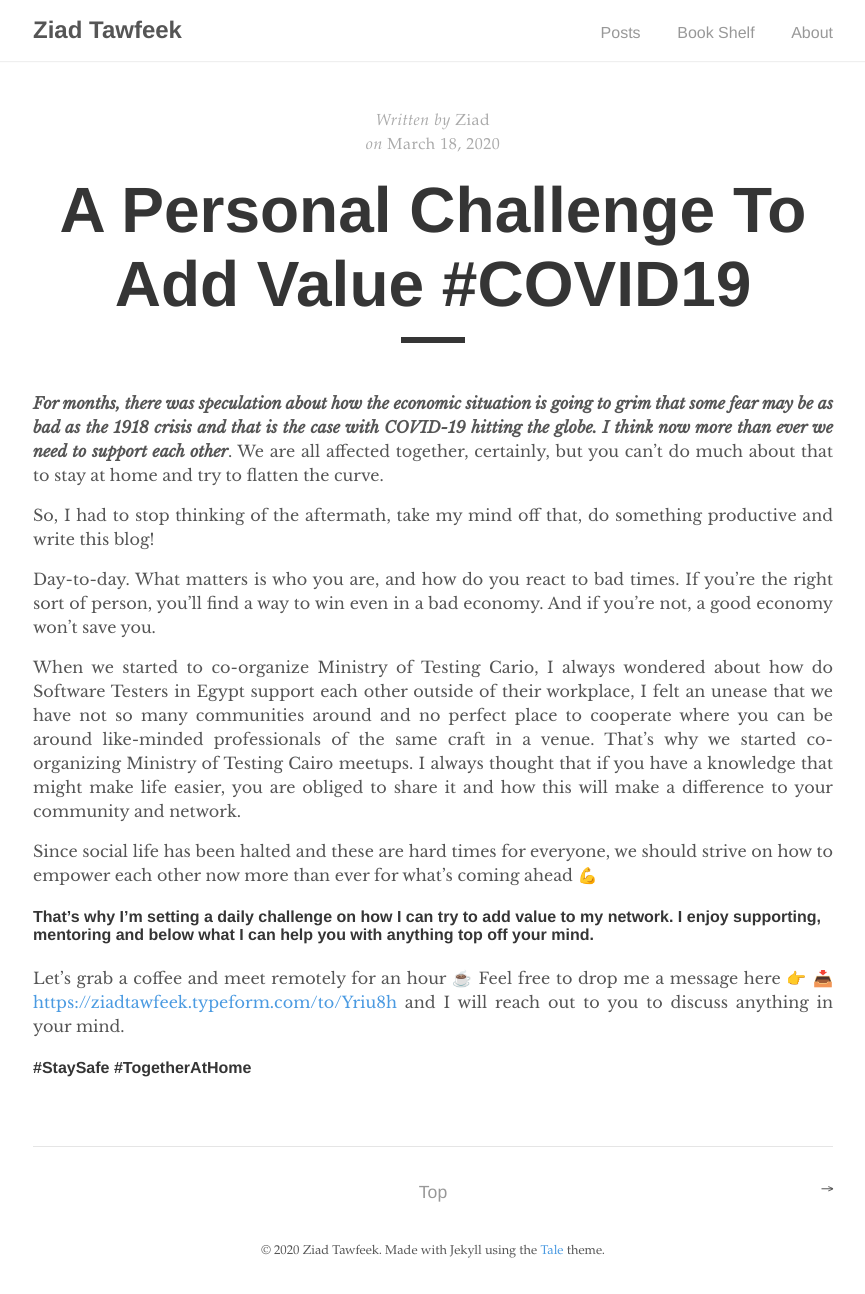
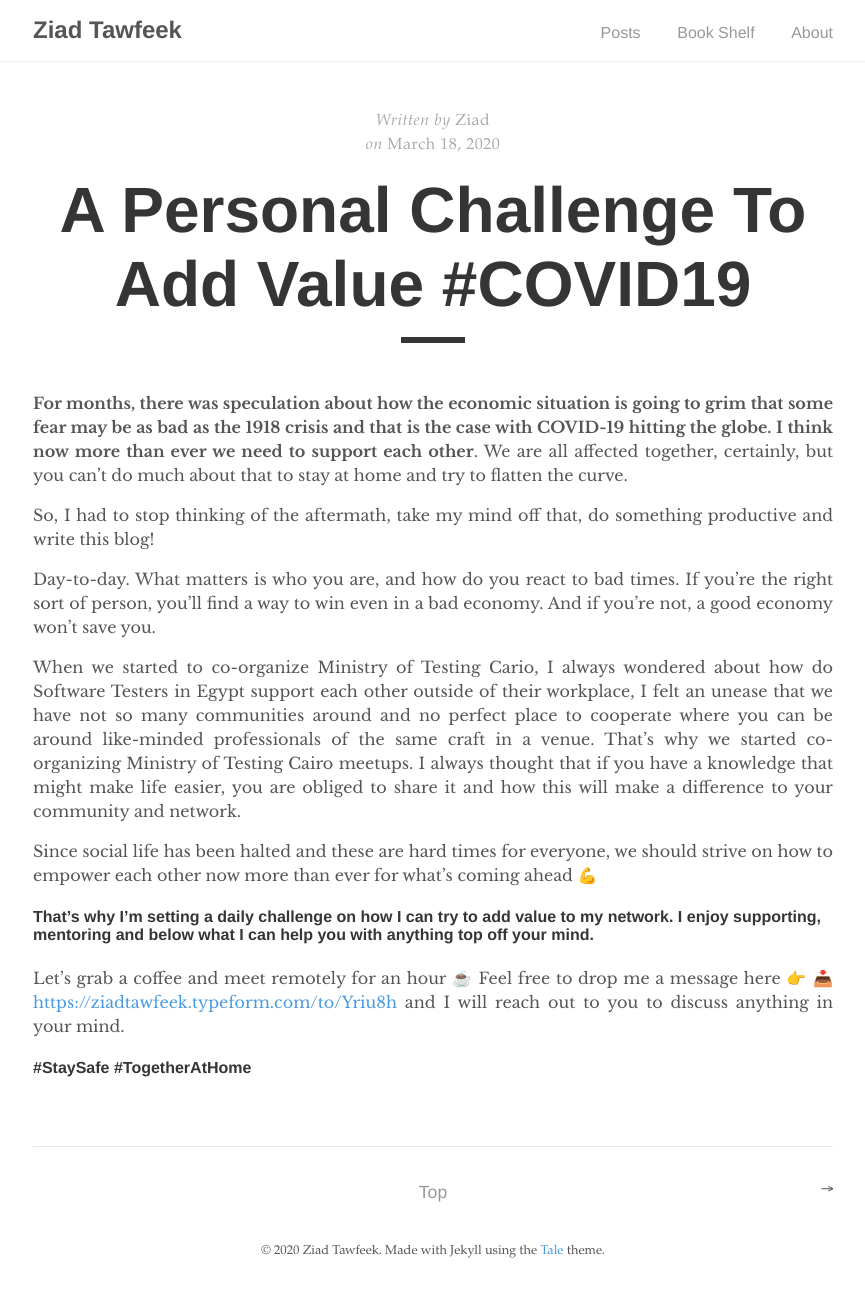
Before and after one commit to ziadtawfeek/web, a Jekyll site: the page built from _posts/2020-03-18-a-personal-challenge-to-add-value.md, in a window 1280 px wide. Shown: the whole page, without its empty margins (207-1072 px from the left). Built offline with Jekyll 4.4.1, drawn with Linux system fonts in a browser that asks for light colours; emoji names are drawn with the system emoji font.

```diff
--- a/_posts/2020-03-18-a-personal-challenge-to-add-value.md
+++ b/_posts/2020-03-18-a-personal-challenge-to-add-value.md
@@ -5,7 +5,7 @@ author: "Ziad"
 comments: false
 ---
 
-***For months, there was speculation about how the economic situation is going to grim that some fear may be as bad as the 1918 crisis and that is the case with COVID-19 hitting the globe. I think now more than ever we need to support each other***. We are all affected together, certainly, but you can't do much about that to stay at home and try to flatten the curve.
+**For months, there was speculation about how the economic situation is going to grim that some fear may be as bad as the 1918 crisis and that is the case with COVID-19 hitting the globe. I think now more than ever we need to support each other**. We are all affected together, certainly, but you can't do much about that to stay at home and try to flatten the curve.
 
 So, I had to stop thinking of the aftermath, take my mind off that, do something productive and write this blog!
 
```
